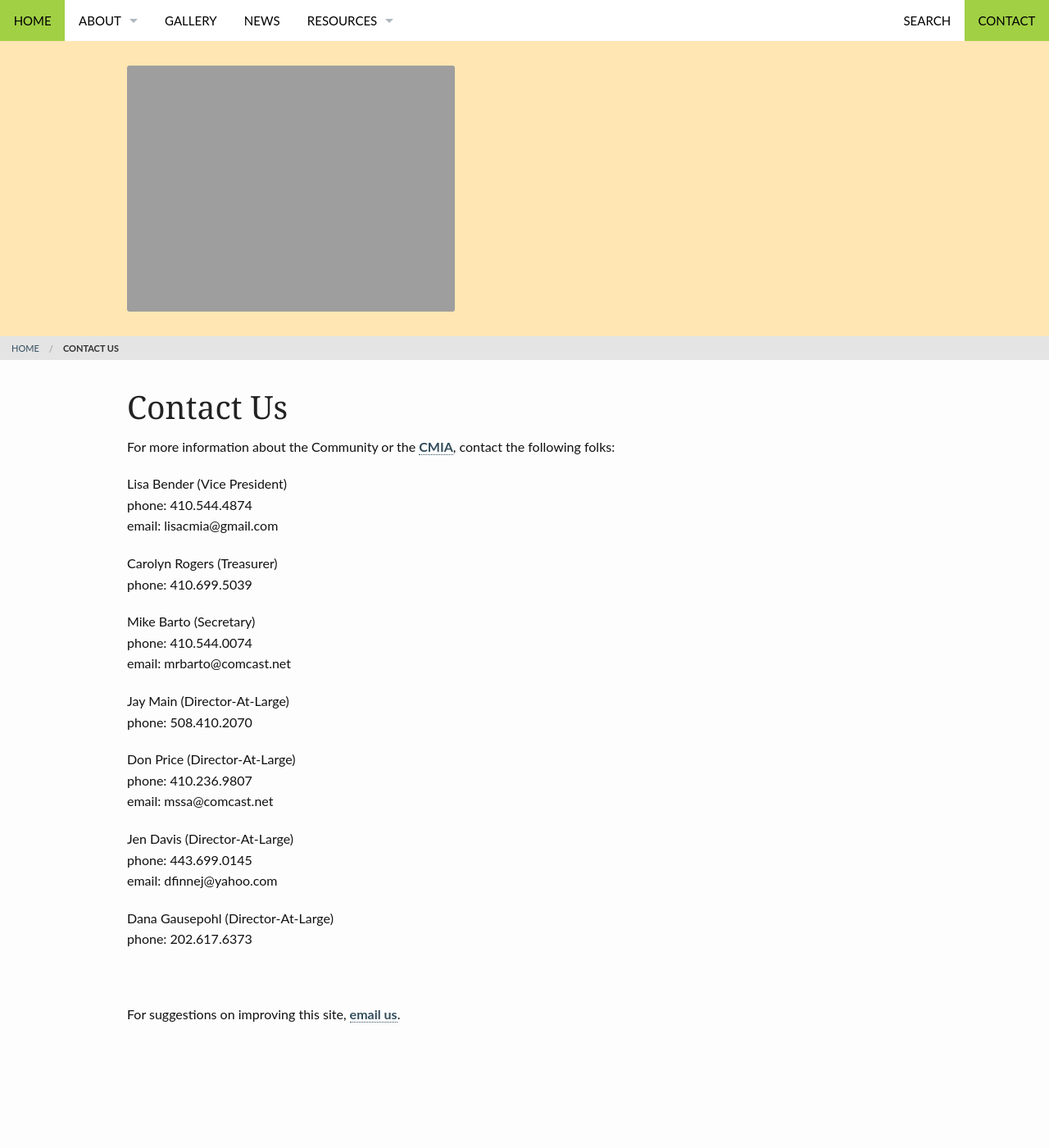
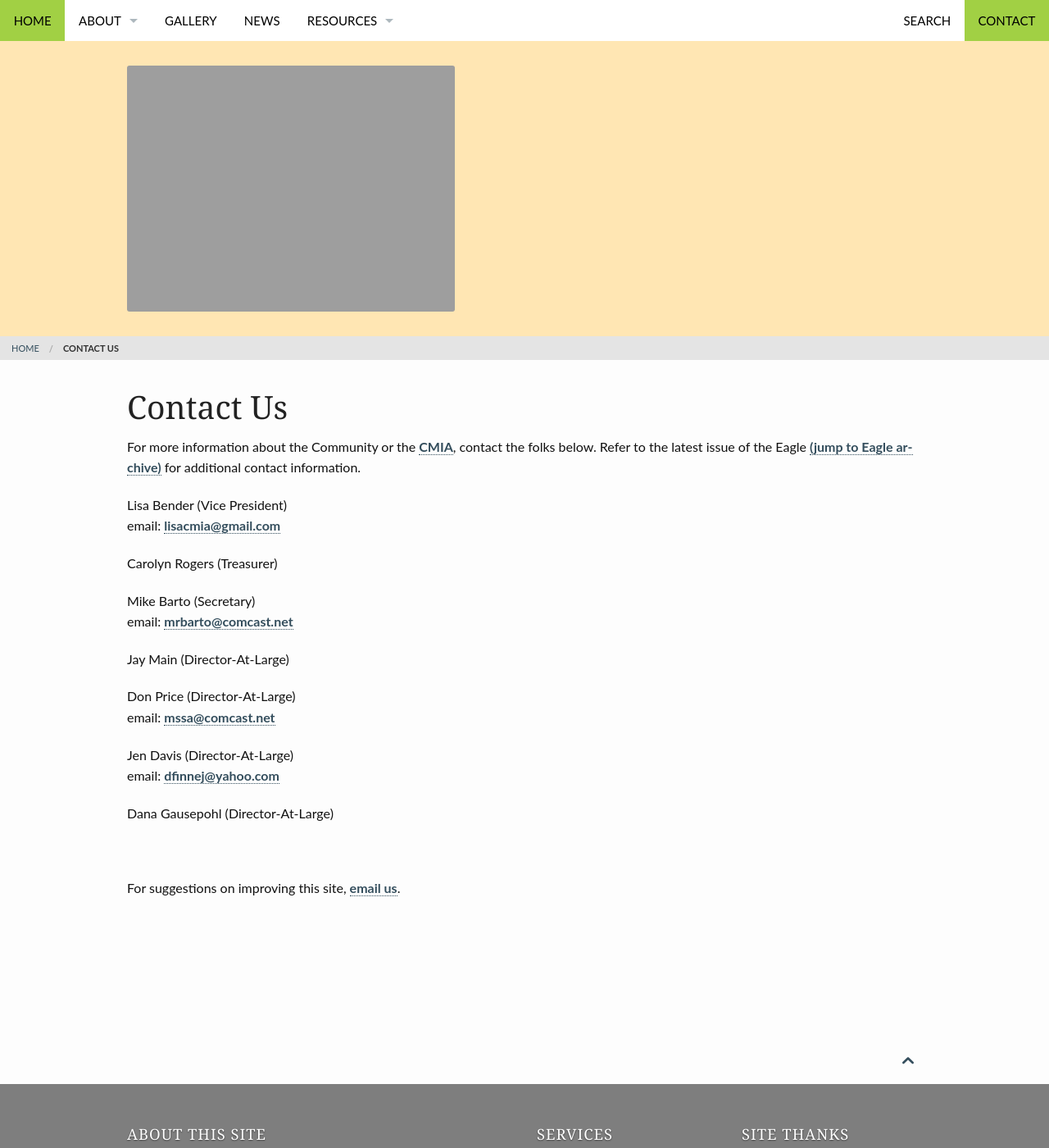
Before and after one commit to carrolltonmanor/carrolltonmanor.github.io, a Jekyll site: the page built from pages/contact.md, in a window 1280 px wide and 1400 px high. Shown: the whole window at 82% size. Built offline with Jekyll 4.4.1, drawn with Linux system fonts in a browser that asks for light colours.

Commit message:
removed phone numbers for privacy from contact page

```diff
--- a/pages/contact.md
+++ b/pages/contact.md
@@ -10,17 +10,16 @@ permalink: "/contact/"
 breadcrumb: true
 ---
 
-For more information about the Community or the <a href="/cmia">CMIA</a>, contact the following folks:
+For more information about the Community or the <a href="/cmia">CMIA</a>, contact the folks below.  Refer to the latest issue of the Eagle <a href="/resources/eagle-archive">(jump to Eagle archive)</a> for additional contact information.
 
 {% for person in site.data.board_roles %}
 {% if person.id != 'vacant' %}
   {% assign ph = site.data.people | map: person.id | map: 'phone' %}
   {% assign em = site.data.people | map: person.id | map: 'email' %}
 
-  {{ site.data.people | map: person.id | map: 'name'}} ({{ person.title }})
-  <br>
-  {% if ph contains 'UNKNOWN' %} {% else %} phone: {{ ph }} <br> {% endif %}
-  {% if em contains 'UNKNOWN' %} {% else %} email: {{ em }} <br> {% endif %}
+  {{ site.data.people | map: person.id | map: 'name'}} ({{ person.title }}) <br>
+  <!-- {% if ph contains 'UNKNOWN' %} {% else %} phone: <a href="tel:+1{{ ph }}">{{ ph }}</a> <br> {% endif %} -->
+  {% if em contains 'UNKNOWN' %} {% else %} email: <a href="mailto:{{ em }}?subject=Carrollton Manor">{{ em }}</a> <br> {% endif %}
 {% endif %}
 {% endfor %}
 
```
